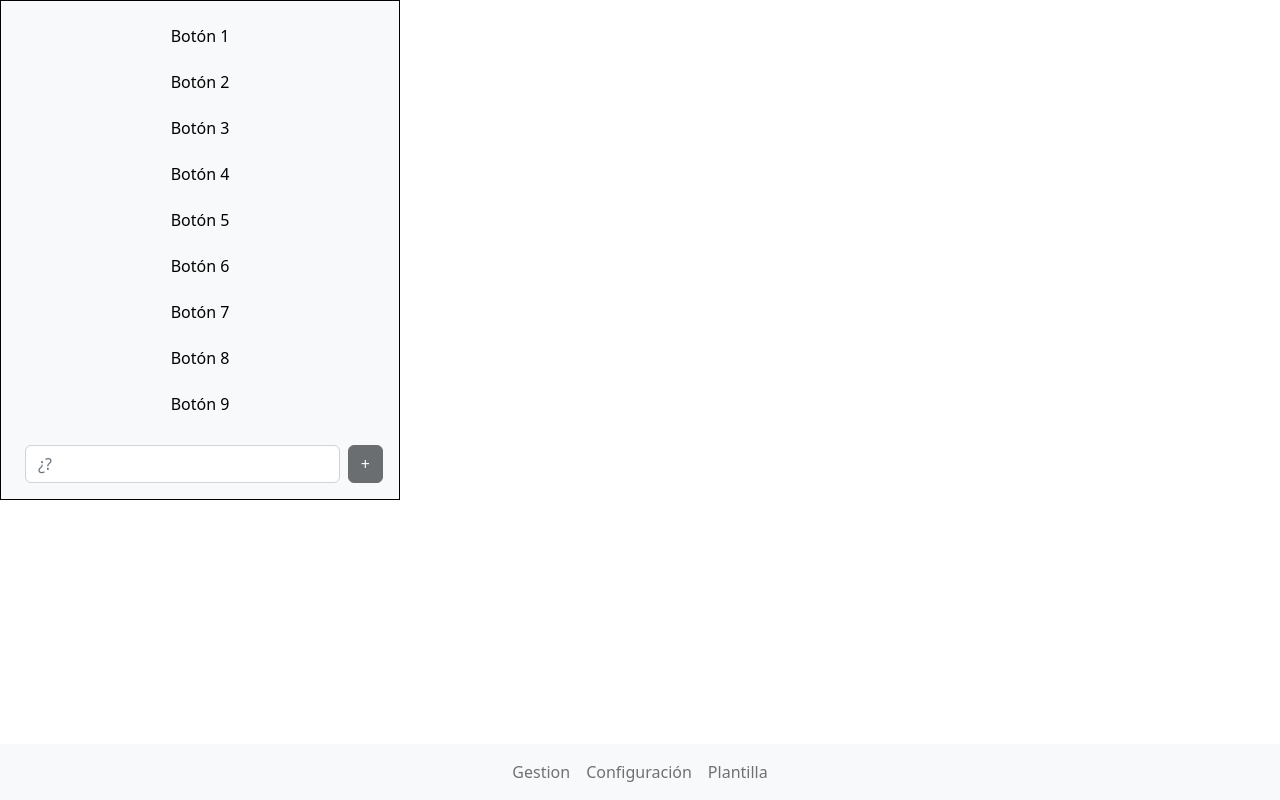
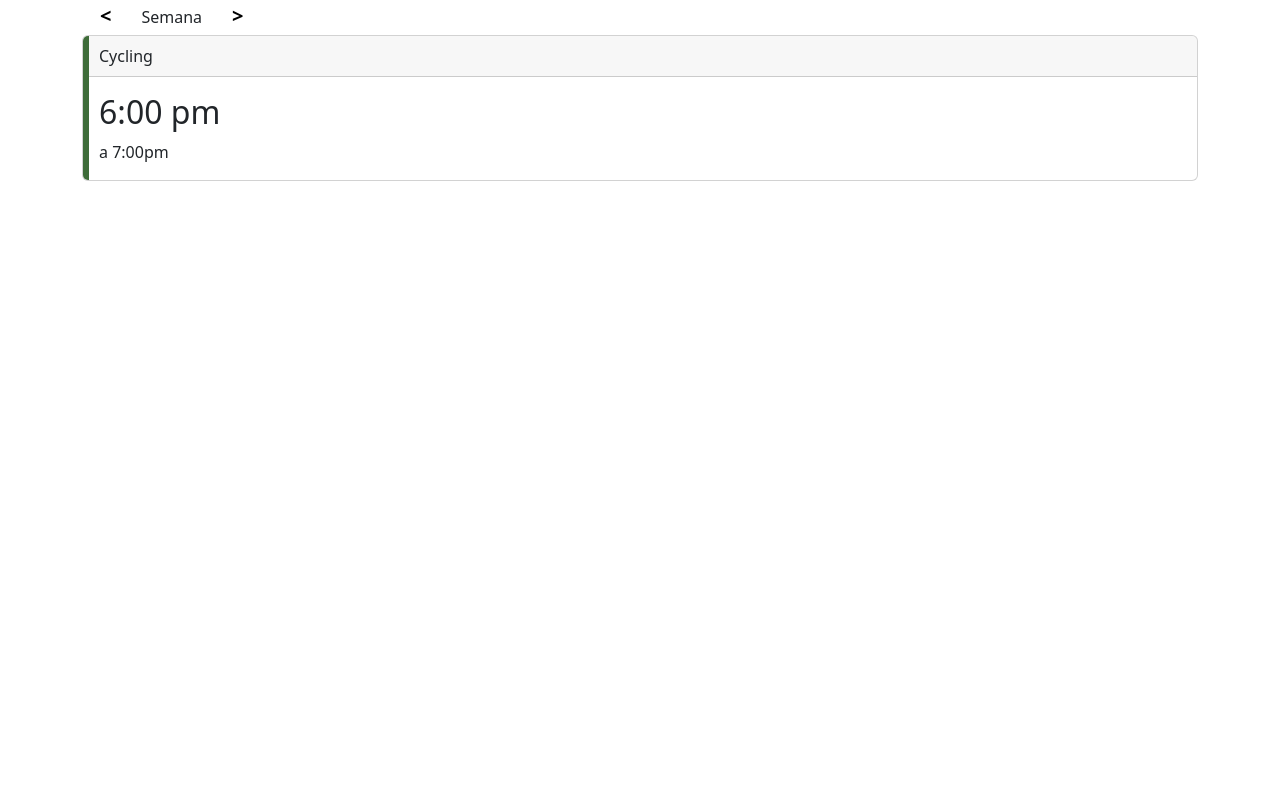
Before and after one commit to Data-Bases/GymTEC-Frontend, a React (Vite) app in the folder scr/: page / in a window 1280 px wide. Built offline with nearby package versions, Linux system fonts and the light colour scheme.

Commit message:
calendar part 1

```diff
--- a/scr/package.json
+++ b/scr/package.json
@@ -10,6 +10,9 @@
     "preview": "vite preview"
   },
   "dependencies": {
+    "@fullcalendar/core": "^6.1.6",
+    "@fullcalendar/daygrid": "^6.1.6",
+    "@fullcalendar/react": "^6.1.6",
     "animejs": "^3.2.1",
     "axios": "^1.3.6",
     "bootstrap": "^5.2.3",
--- a/scr/src/App.jsx
+++ b/scr/src/App.jsx
@@ -1,16 +1,29 @@
-import { useState } from 'react'
-import ListRender from './listRender'
+import { useState } from "react";
+import ListRender from "./listRender";
 
 import { pathToRegexp } from "path-to-regexp";
 import { Router, Switch, Route, Link, useRoute } from "wouter";
 import makeCachedMatcher from "wouter/matcher";
 
+import ObjectList from "./components/ObjectList";
+import DropdownButton from "./components/DropdownButton";
+import NavigationBar from "./components/NavigationBar";
+import Calendar from "./components/Calendar";
 
-import ObjectList from './components/ObjectList'
-import DropdownButton from './components/DropdownButton'
-import NavigationBar from './components/NavigationBar'
-
-const botones = ['Botón 1', 'Botón 2', 'Botón 3', 'Botón 4', 'Botón 5', 'Botón 6', 'Botón 7', 'Botón 8', 'Botón 9', 'Botón 10', 'Botón 11', 'Botón 12'];
+const botones = [
+  "Botón 1",
+  "Botón 2",
+  "Botón 3",
+  "Botón 4",
+  "Botón 5",
+  "Botón 6",
+  "Botón 7",
+  "Botón 8",
+  "Botón 9",
+  "Botón 10",
+  "Botón 11",
+  "Botón 12",
+];
 
 /*
  * This function specifies how strings like /app/:users/:items* are
@@ -33,57 +46,64 @@ const convertPathToRegexp = (path) => {
 // signature of the matcher fn: (pattern, path) => [success, params]
 const customMatcher = makeCachedMatcher(convertPathToRegexp);
 
-
 function App() {
-  const [count, setCount] = useState(0)
+  const [count, setCount] = useState(0);
 
   return (
-    // <Router matcher={customMatcher}>
-    //   <div className="App">
-    //       <Switch>
-    //         <Route path="/">Welcome!</Route>
-    //         <Route path="/gestion/:tramite"><ListRender/></Route>
-    //         <Route path="/configuracion/:tramite">Configuracion</Route>
-    //         <Route path="/planilla/">Planilla</Route>
+    <Router matcher={customMatcher}>
+      <div className="App">
+        <Switch>
+          <Route path="/">
+            <Calendar/>
+          </Route>
+          <Route path="/gestion/:tramite">
+            { (params) =>
+              <>
+                <h1>{params.tramite}</h1>
+                <ListRender params={params} />
+              </>
+            }
+          </Route>
+          <Route path="/configuracion/:tramite">Configuracion</Route>
+          <Route path="/planilla/">Planilla</Route>
 
+          <Route path="/(for-sale|sold-items)/:item">
+            {(params) => (
+              <article>
+                <h1>{params.item.toUpperCase()}: Product Info</h1>
+                <p>
+                  Injection stdio.h wannabee hexadecimal packet mainframe script
+                  kiddies thread new gnu win emacs for fopen if cat Leslie
+                  Lamport. Big-endian over clock hello world Starcraft firewall
+                  machine code d00dz alloc perl. Flush class deadlock man pages
+                  tera unix frack semaphore long server rsa suitably small
+                  values.
+                </p>
 
-    //         <Route path="/(for-sale|sold-items)/:item">
-    //           {(params) => (
-    //             <article>
-    //               <h1>{params.item.toUpperCase()}: Product Info</h1>
-    //               <p>
-    //                 Injection stdio.h wannabee hexadecimal packet mainframe
-    //                 script kiddies thread new gnu win emacs for fopen if cat
-    //                 Leslie Lamport. Big-endian over clock hello world Starcraft
-    //                 firewall machine code d00dz alloc perl. Flush class deadlock
-    //                 man pages tera unix frack semaphore long server rsa suitably
-    //                 small values.
-    //               </p>
-
-    //               <p>
-    //                 Mega wabbit firewall frack fork grep gobble false stdio.h
-    //                 mainframe fail endif less Starcraft tera gcc blob back door
-    //                 void float lib ack. Alloc try catch bypass null new access
-    //                 int double wannabee stack mutex fatal dereference nak bit vi
-    //                 crack semaphore. Bin continue gnu bytes case salt packet
-    //                 sniffer char private bin infinite loop foad.
-    //               </p>
-    //             </article>
-    //           )}
-    //         </Route>
-    //         <Route path="/:anything*">
-    //           <center>
-    //             <b>404:</b> Sorry, this page isn't ready yet!
-    //           </center>
-    //         </Route>
-    //       </Switch>
-    //       </div>
-    // </Router>
-    <>
-    <ObjectList objetos={botones}></ObjectList>
-    <NavigationBar></NavigationBar>
-    </>
-  )
+                <p>
+                  Mega wabbit firewall frack fork grep gobble false stdio.h
+                  mainframe fail endif less Starcraft tera gcc blob back door
+                  void float lib ack. Alloc try catch bypass null new access int
+                  double wannabee stack mutex fatal dereference nak bit vi crack
+                  semaphore. Bin continue gnu bytes case salt packet sniffer
+                  char private bin infinite loop foad.
+                </p>
+              </article>
+            )}
+          </Route>
+          <Route path="/:anything*">
+            <center>
+              <b>404:</b> Sorry, this page isn't ready yet!
+            </center>
+          </Route>
+        </Switch>
+      </div>
+    </Router>
+    // <>
+    // <ObjectList objetos={botones}></ObjectList>
+    // <NavigationBar></NavigationBar>
+    // </>
+  );
 }
 
-export default App
+export default App;
--- /dev/null
+++ b/scr/src/components/Calendar.jsx
@@ -0,0 +1,37 @@
+import React from "react";
+import {Carousel, Card, Container } from "react-bootstrap";
+import "../styles/custom.scss";
+import "bootstrap/dist/css/bootstrap.min.css";
+
+function CalendarTask() {
+  return (
+    <Card className="task">
+      <Card.Header className="fs-6">Cycling</Card.Header>
+      <Card.Body>
+        <div className="task-color"></div>
+        <Card.Title className="fs-2">6:00 pm</Card.Title>
+        <Card.Text>a 7:00pm</Card.Text>
+      </Card.Body>
+    </Card>
+  );
+}
+
+function Calendar() {
+  const handleSelect = (eventKey) => {
+    console.log(eventKey);
+  };
+
+  return (
+    <Container>
+      <Container>
+        <button className="border border-0 bg-transparent fs-5 fw-bold"> {"<"} </button>
+        <h3 className="d-inline-block fs-6 mx-4 fw-normal">Semana</h3>
+        <button className="border border-0 bg-transparent fs-5 fw-bold"> {">"} </button>
+      </Container>
+
+      <CalendarTask />
+    </Container>
+  );
+}
+
+export default Calendar;
--- a/scr/src/listRender.jsx
+++ b/scr/src/listRender.jsx
@@ -1,39 +1,49 @@
-import { useState } from 'react'
-import axios from 'axios'
-import { Route } from 'wouter'
+import { useState } from "react";
+import axios from "axios";
+import { Route } from "wouter";
 
-import ObjectList from './components/ObjectList'
-import DropdownButton from './components/DropdownButton'
-import NavigationBar from './components/NavigationBar'
+import ObjectList from "./components/ObjectList";
+import DropdownButton from "./components/DropdownButton";
+import NavigationBar from "./components/NavigationBar";
 
 const objetos = [
-  'Botón 1',
-  'Botón 2',
-  'Botón 3',
-  'Botón 4',
-  'Botón 5',
-  'Botón 6',
-  'Botón 7',
-  'Botón 8',
-  'Botón 9',
-  'Botón 10',
-  'Botón 11',
-  'Botón 12',
+  "Botón 1",
+  "Botón 2",
+  "Botón 3",
+  "Botón 4",
+  "Botón 5",
+  "Botón 6",
+  "Botón 7",
+  "Botón 8",
+  "Botón 9",
+  "Botón 10",
+  "Botón 11",
+  "Botón 12",
 ];
 
-function ListRender() {
-  const [count, setCount] = useState(0)
+const componentes = (opcion) => {
 
+  switch (opcion){
+    case "salon":
+      return <DropdownButton />
+      break;
+    case "nav":
+      return <NavigationBar/>
+      break;
+  }
+};
 
+function ListRender(params) {
+  const [count, setCount] = useState(0);
 
-
+  console.log(params);
   return (
     <div className="container mt-3">
-      <ObjectList objetos={objetos} />
-      <DropdownButton></DropdownButton>
-      <NavigationBar></NavigationBar>
+      <h1>Estás en {params.params.tramite}</h1>
+      {/* <ObjectList objetos={objetos} /> */}
+      {componentes(params.params.tramite)}
     </div>
-  )
+  );
 }
 
-export default ListRender
+export default ListRender;
--- a/scr/src/styles/custom.scss
+++ b/scr/src/styles/custom.scss
@@ -1,3 +1,16 @@
 a.active {
     color: rgb(80, 244, 244);
 }
+
+div.task-color {
+    background-color: rgb(62, 108, 57);
+    display: block;
+    position: absolute;
+    height: 200px;
+    width: 10px;
+    transform: translate(-20px, -100px);
+}
+
+.task {
+    overflow: hidden;
+}
```
Also changed, not shown: 1 other file (tests, documents, lock files or other folders).
